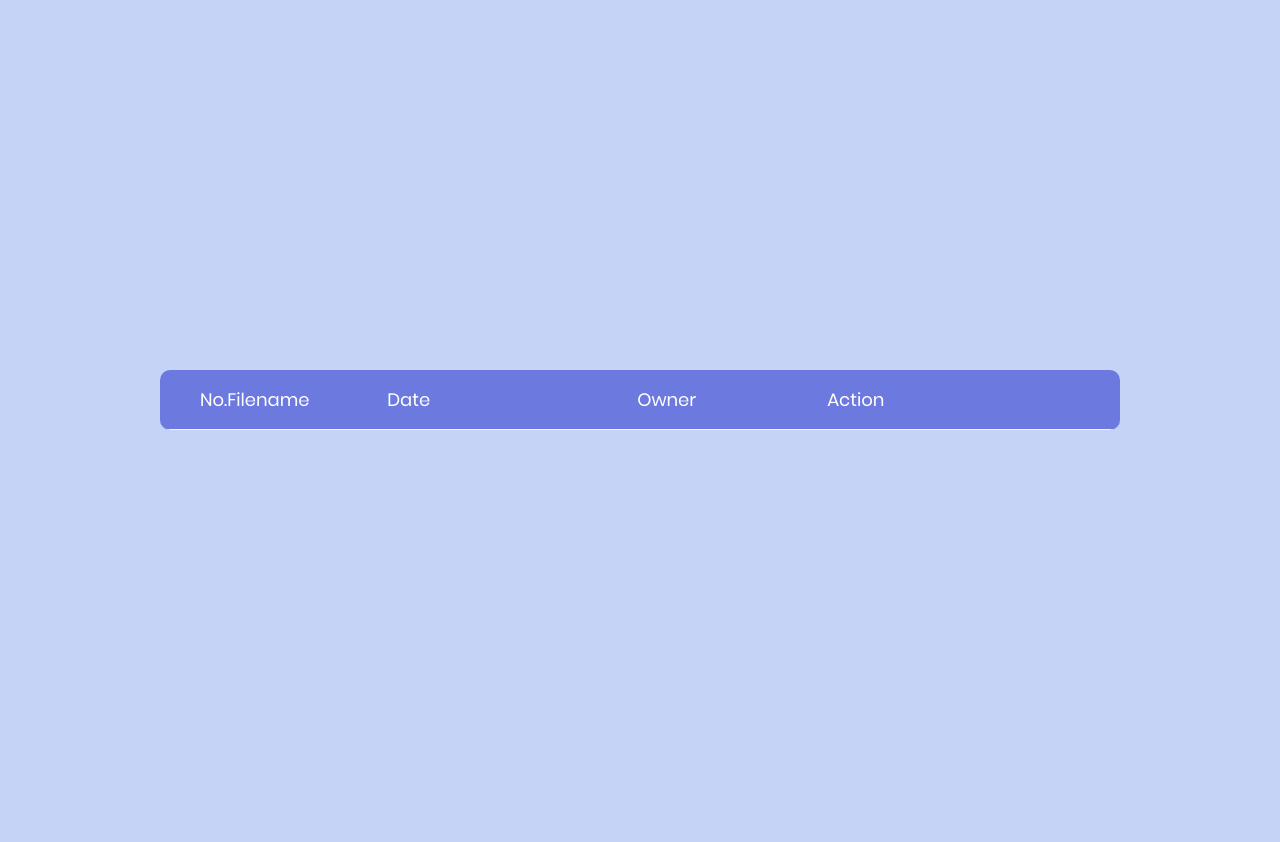
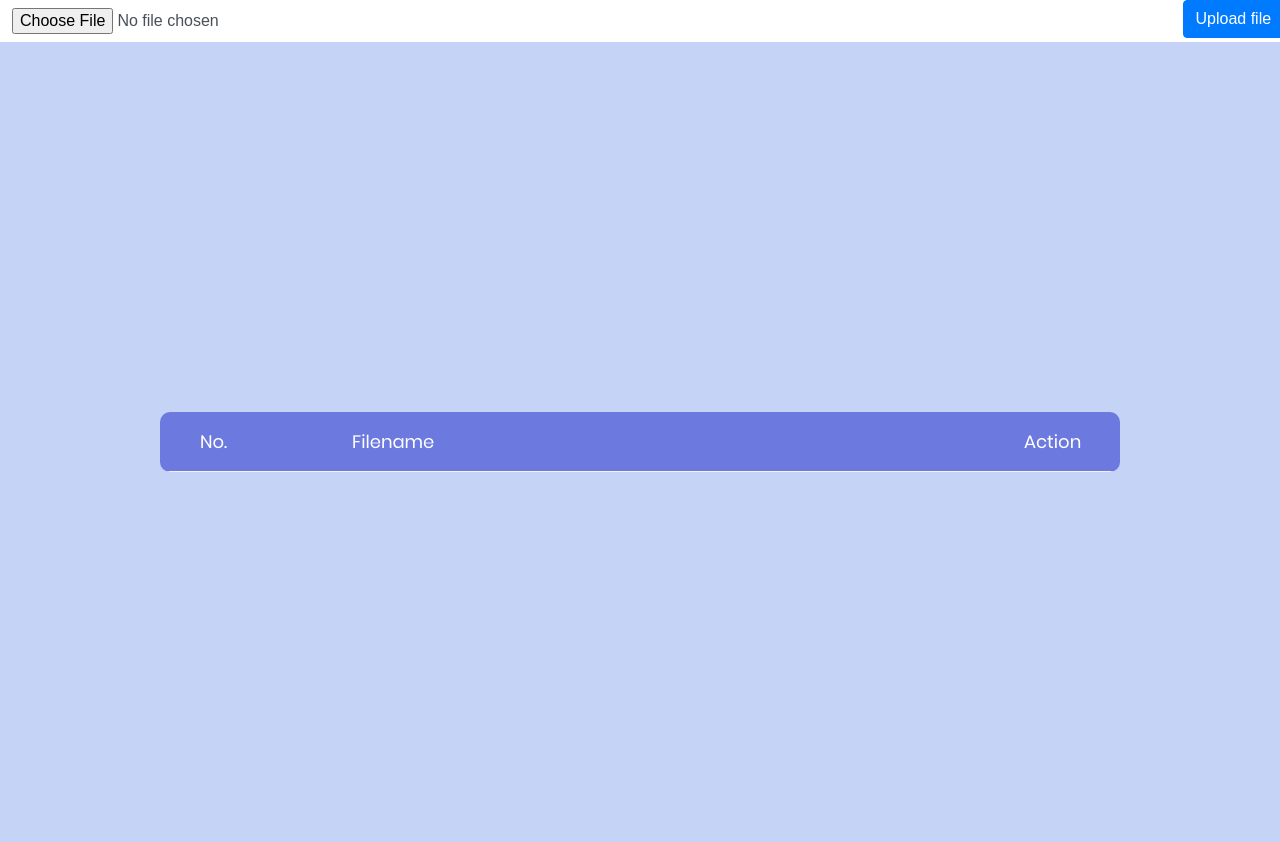
Before and after one commit to longvireak/simplefileserver, a PHP site: page / in a window 1280 px wide. Before the commit the page ends 430 px from the top, so only its background shows below. Run offline with PHP 8.4, Linux system fonts and the light colour scheme.

Commit message:
add upload and delete

```diff
--- a/config.php
+++ b/config.php
@@ -1,5 +1,5 @@
 <?php
 	return array(
-	    'FILE_LOCATION' => "/home/share/db/"
+	    'FILE_LOCATION' => "/Users/vireak/share/"
 	);
 ?>
--- a/index.php
+++ b/index.php
@@ -43,6 +43,16 @@
 <!--===============================================================================================-->
 </head>
 <body>
+	<form action="upload.php" method="post" enctype="multipart/form-data">
+	  <div class="form-row">
+	    <div class="col">
+	      <input type="file" class="form-control" name="fileToUpload" id="fileToUpload">
+	    </div>
+	    <div class="col-1">
+			<button type="submit" class="btn btn-primary" value="Upload File" name="submit">Upload file</button>
+	    </div>
+	  </div>
+	</form>
 
 	<div class="limiter">
 		<div class="container-table100">
@@ -50,17 +60,11 @@
 				<div class="table">
 
 					<div class="row header">
-							<div class="cell" style='width: 0px !important'>
+						<div class="cell" style='width: 20% !important'>
 							No.
 						</div>
-							<div class="cell">
+						<div class="cell" style='width: 70% !important'>
 							Filename
-							</div>
-							<div class="cell">
-								Date
-							</div>
-							<div class="cell">
-								Owner
 						</div>
 						<div class="cell">
 							Action
@@ -75,14 +79,15 @@
 							echo "<div class='row'>";
 								echo 	"<div class='cell' data-title='No' style='width: 0px !important'>".$key."</div>";
 								echo 	"<div class='cell' data-title='Full Name'>".$file_name."</div>";
-									echo 	"<div class='cell' data-title='DATETIME'>".date ("F d Y", filemtime($file_location.$file_name))."</div>";
-									echo 	"<div class='cell' data-title='FILW OWNER'>".posix_getpwuid(fileowner($file_location.$file_name))['name']."</div>";
 								echo 	"<div class='cell' data-title='Location'>
 											<a data-toggle='Download' title='Download!' class='btn-download' href='download.php?file=".$file_location.$file_name."'>
 												<i class='fa fa-download'></i>
 											</a>
 											<a data-toggle='Copy' title='Copy!'  href='javascript:;' data-url='download.php?file=".$file_location.$file_name."'>
 												<i class='fa fa-copy i-btn'></i>
+											</a>
+											<a data-toggle='delete' title='delete!' class='btn-delete' href='delete.php?file=".$file_location.$file_name."'>
+												<i class='fa fa-trash'></i>
 											</a>
 										</div>";
 							echo "</div>";
@@ -92,6 +97,7 @@
 			</div>
 		</div>
 	</div>
+
 
 <!--===============================================================================================-->
 	<script src="vendor/jquery/jquery-3.2.1.min.js"></script>
```
Also changed, not shown: delete.php (added, +14 -0 lines), upload.php (added, +59 -0 lines). Lines whose indentation alone changed are shown as unchanged.
